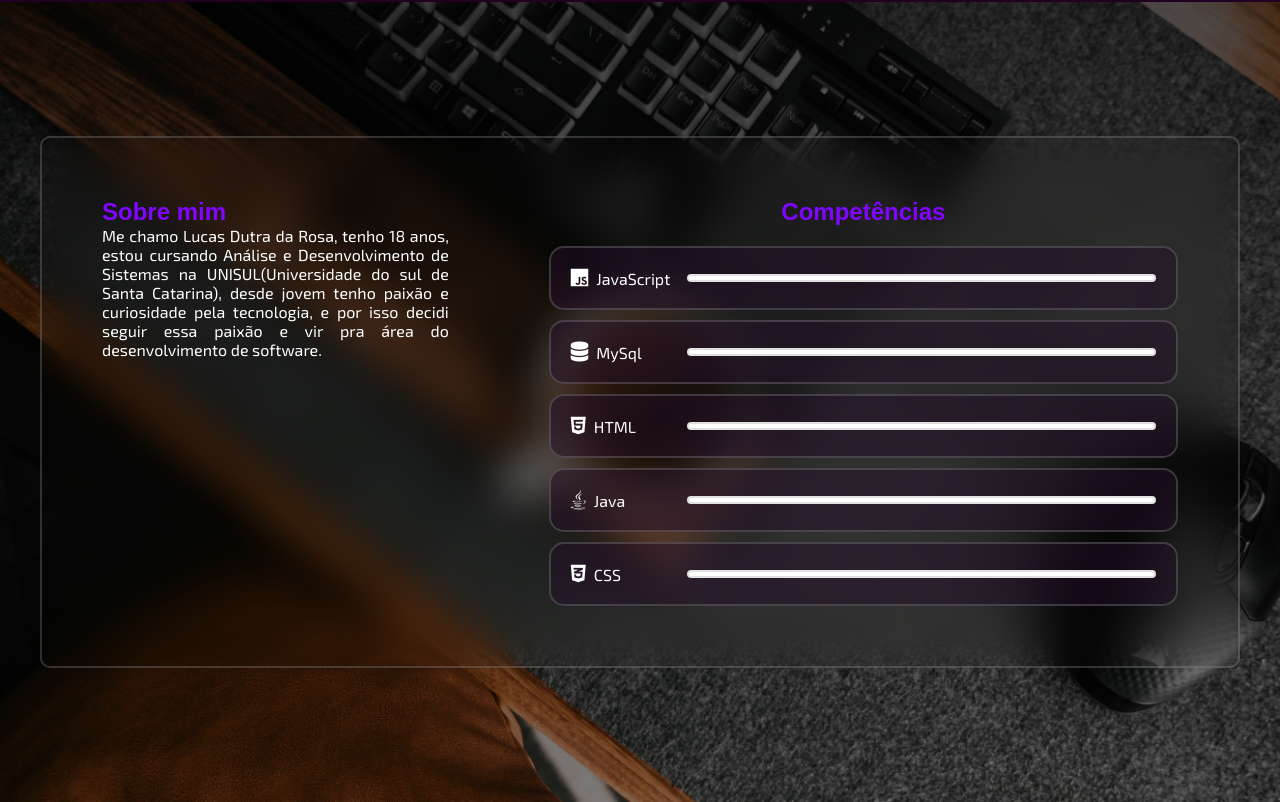
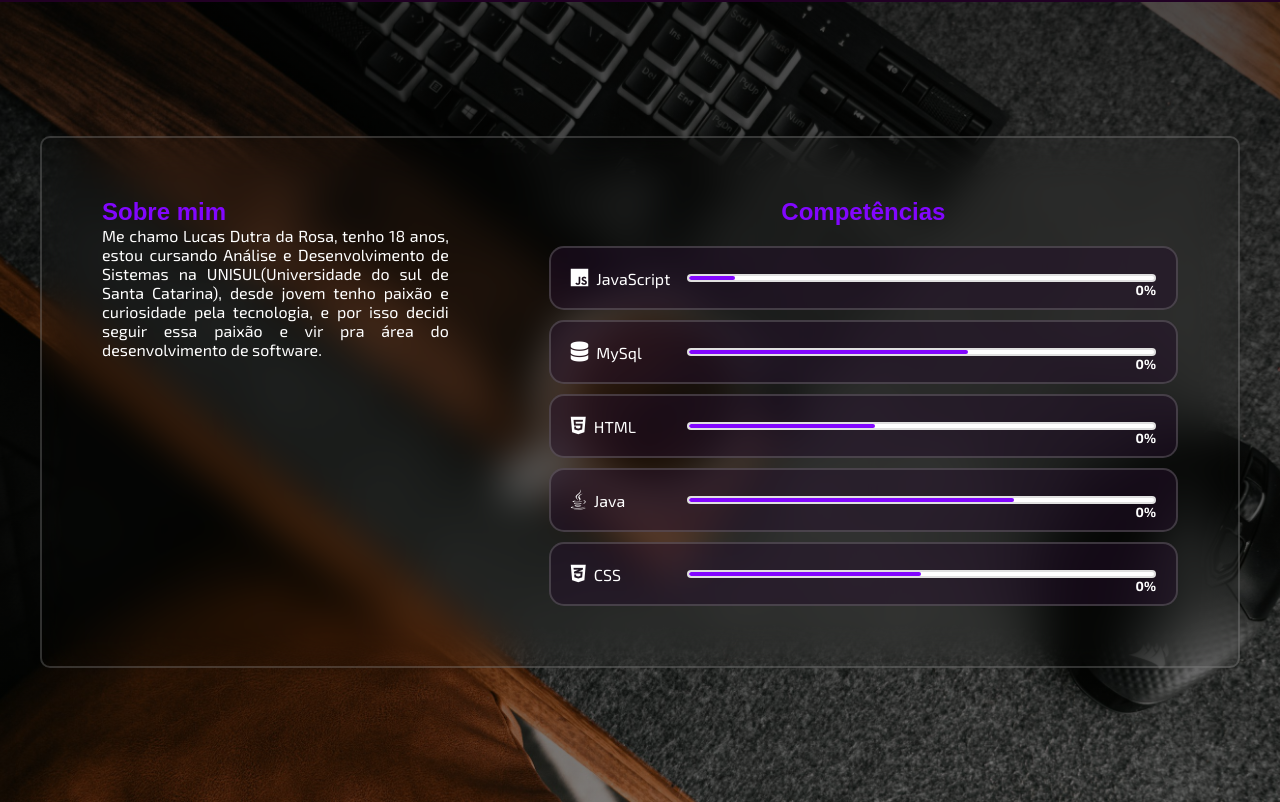
Before and after one commit to Lucasddr/Portif-lio, a plain HTML site: page index.html in a window 1280 px wide. Shown: the part 798-1600 px from the top of the page. Drawn offline with Linux system fonts and the light colour scheme; a web font is replaced by a local one.

Commit message:
porcentagem das skills

```diff
--- a/index.html
+++ b/index.html
@@ -6,6 +6,7 @@
     <meta name="viewport" content="width=device-width, initial-scale=1.0">
     <link rel="stylesheet" href="styles.css">
     <link rel="stylesheet" href="https://cdnjs.cloudflare.com/ajax/libs/font-awesome/6.5.0/css/all.min.css">
+    <script src="script.js"></script>
 
     <title>Portfolio</title>
 </head>
@@ -51,33 +52,46 @@
                     <div class="skill">
                         <i class="fa-brands fa-js"></i>
                         <p> JavaScript </p>
+                        <h5><span class="progress-value-js">0%</span></h5>
                         <div class="progress-bar">
-
+                            <div class="progress-js"></div>
                         </div>
                     </div>
 
                      <div class="skill">
                          <i class="fa-solid fa-database"></i>
                         <p> MySql </p>
-                        <div class="progress-bar"></div>
+                        <h5><span class="progress-value-sql>">0%</span></h5>
+                        <div class="progress-bar">
+                            <div class="progress-sql"></div>
+                        </div>
                     </div>
 
                     <div class="skill">
                         <i class="fa-brands fa-html5"></i>
                         <p> HTML </p>
-                        <div class="progress-bar"></div>
+                        <h5><span class="progress-value-html>">0%</span></h5>
+                        <div class="progress-bar">
+                            <div class="progress-html"></div>
+                        </div>
                     </div>
 
                     <div class="skill">
                         <i class="fa-brands fa-java"></i>
                         <p> Java </p>
-                        <div class="progress-bar"></div>
+                        <h5><span class="progress-value-java>">0%</span></h5>
+                        <div class="progress-bar">
+                            <div class="progress-java"></div>
+                        </div>
                     </div>
 
                     <div class="skill">
                         <i class="fa-brands fa-css3-alt"></i>
                         <p>CSS </p>
-                        <div class="progress-bar"></div>
+                        <h5><span class="progress-value-css>">0%</span></h5>
+                        <div class="progress-bar">
+                            <div class="progress-css"></div>
+                        </div>
                     </div>
                 </div>
             </div>
--- /dev/null
+++ b/script.js
@@ -0,0 +1,20 @@
+const progress = document.querySelector('.skill');
+const progressValue = document.querySelector('.progress-value');
+const targetPercent = 10;
+const duration = 3000;
+let start = null;
+
+function animate(timestamp) {
+  if (!start) start = timestamp;
+  const elapsed = timestamp - start;
+  const progressPercent = Math.min((elapsed / duration) * targetPercent, targetPercent);
+
+  progress.style.width = progressPercent + '%';
+  progressValue.textContent = Math.floor(progressPercent) + '%';
+
+  if (elapsed < duration) {
+    requestAnimationFrame(animate);
+  }
+}
+
+requestAnimationFrame(animate);
--- a/styles.css
+++ b/styles.css
@@ -1,5 +1,11 @@
 @import url('https://fonts.googleapis.com/css2?family=Exo+2:ital,wght@0,100..900;1,100..900&family=Raleway:ital,wght@0,100..900;1,100..900&display=swap');
 @import url('https://fonts.googleapis.com/css2?family=Bitcount+Grid+Double:wght@100..900&family=Exo+2:ital,wght@0,100..900;1,100..900&family=Raleway:ital,wght@0,100..900;1,100..900&display=swap');
+
+@keyframes progressScale {
+  from { transform: scaleX(0); }
+  to   { transform: scaleX(1); }
+}
+
 *{
   box-sizing: border-box;
   padding: 0;
@@ -149,6 +155,12 @@ margin: 0;
 .skill p{
   margin-right: 20px;
 }
+.skill h5{
+  position: absolute;
+  right: 20px;
+  bottom: 10px;
+  color: #fff;
+}
 .progress-bar{
   position: absolute;
   right: 0;
@@ -157,5 +169,61 @@ margin: 0;
   height: 8px;
   border: 2px solid rgba(152, 151, 151, 0.3);
   border-radius: 15px;
+  overflow: hidden;
   margin: 20px;
 }
+.progress-js {
+  position: absolute;
+  left: 0;
+  background-color: rgb(130, 6, 255);
+  width: 10%;
+  height: 100%;
+  border-radius: 15px;
+  transform: scaleX(0);
+  transform-origin: left;
+  animation: progressScale 3s forwards;
+}
+.progress-sql {
+  position: absolute;
+  left: 0;
+  background-color: rgb(130, 6, 255);
+  width: 60%;
+  height: 100%;
+  border-radius: 15px;
+  transform: scaleX(0);
+  transform-origin: left;
+  animation: progressScale 3s forwards;
+}
+.progress-html {
+  position: absolute;
+  left: 0;
+  background-color: rgb(130, 6, 255);
+  width: 40%;
+  height: 100%;
+  border-radius: 15px;
+  transform: scaleX(0);
+  transform-origin: left;
+  animation: progressScale 3s forwards;
+}
+.progress-java {
+  position: absolute;
+  left: 0;
+  background-color: rgb(130, 6, 255);
+  width: 70%;
+  height: 100%;
+  border-radius: 15px;
+  transform: scaleX(0);
+  transform-origin: left;
+  animation: progressScale 3s forwards;
+}
+.progress-css {
+  position: absolute;
+  left: 0;
+  background-color: rgb(130, 6, 255);
+  width: 50%;
+  height: 100%;
+  border-radius: 15px;
+  transform: scaleX(0);
+  transform-origin: left;
+  animation: progressScale 3s forwards;
+}
```
